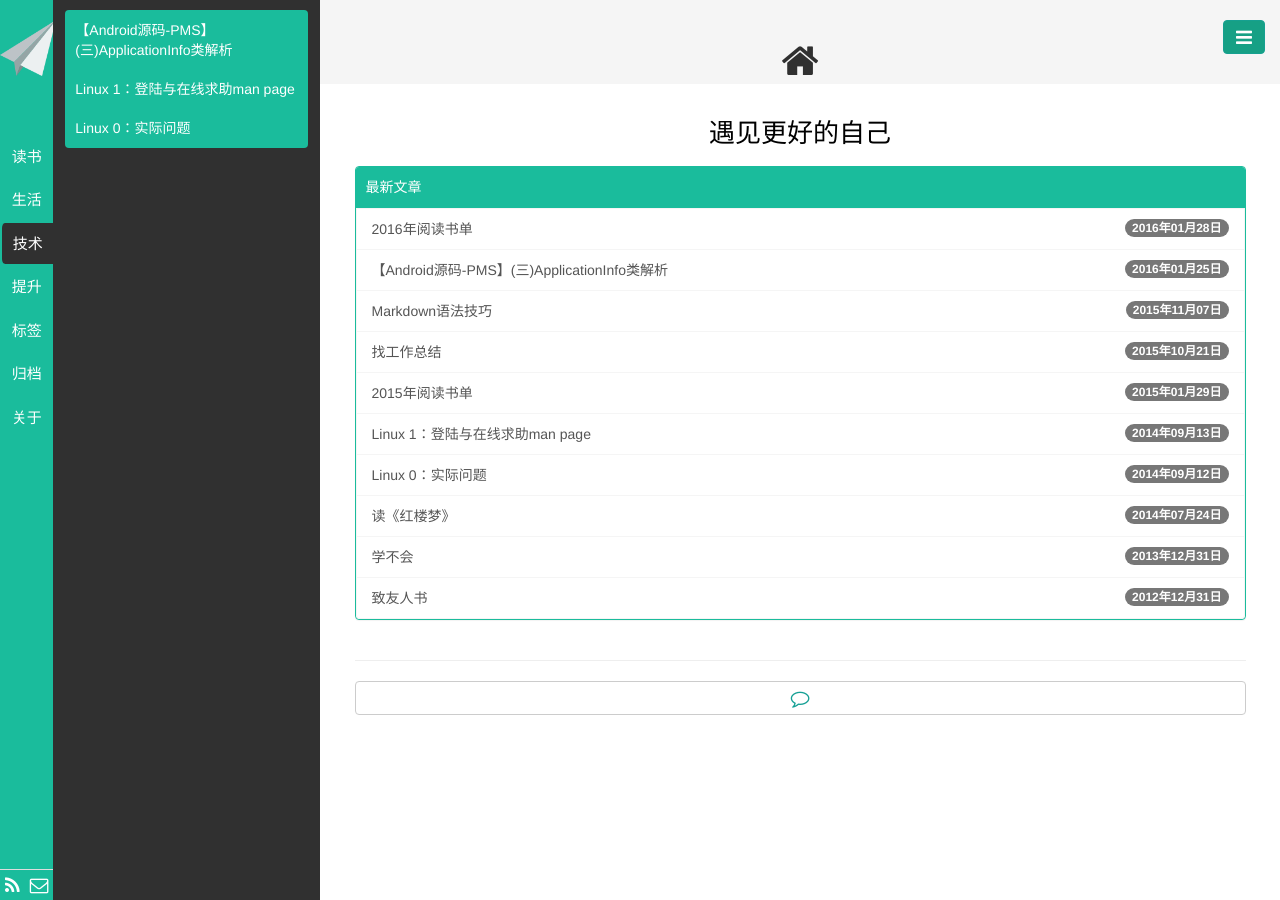
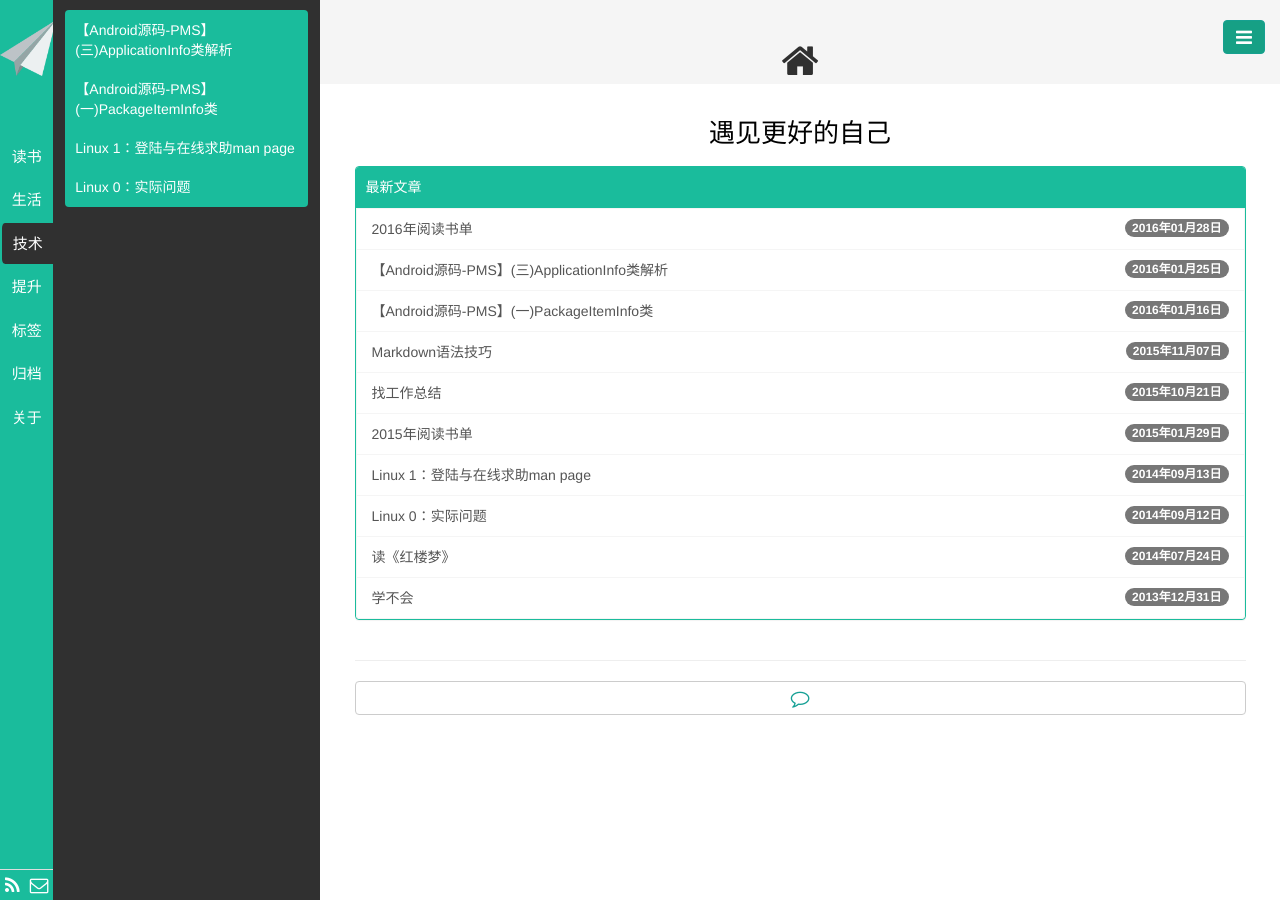
Before and after one commit to NemoTec/NemoTec.github.io, a Jekyll site: the page built from index.html, in a window 1280 px wide. Built offline with Jekyll 4.4.1, drawn with Linux system fonts in a browser that asks for light colours; Markdown is read by kramdown in place of the engine named in the settings; the list of posts is cut into pages by our own code; some of the changed lines change nothing that is shown.

Commit message:
add article 2016-01-16-Android-PMS-01-PackageItemInfo.md

```diff
--- /dev/null
+++ b/_posts/技术/2016-01-16-Android-PMS-01-PackageItemInfo.md
@@ -0,0 +1,98 @@
+---
+layout: post
+title: 【Android源码-PMS】(一)PackageItemInfo类
+category: 技术
+tags: Android源码
+keywords: PackageItemInfo, Android源码, PMS, android.content.pm.PackageItemInfo
+description: Android源码 android.content.pm.PackageItemInfo类的解析，PackageItemInfo代表一个应用包内所有组件项和通用信息的基类。该类提供最基本的属性集。
+---
+
+注：转载请注明来自Nemo, http://nemotec.github.io
+&nbsp;
+&nbsp;
+
+### 一、包名
+包名：android.content.pm.PackageItemInfo
+子类：(均在android.content.pm包中) ApplicationInfo, InstrumentationInfo, PermissionGroupInfo, PermissionInfo, ComponentInfo.
+&nbsp;
+
+### 二、概述
+&nbsp;&nbsp;&nbsp;&nbsp;&nbsp;&nbsp;&nbsp;Base class containing information common to all package items held by the package manager.  This provides a very common basic set of attributes: a label, icon, and meta-data.  This class is not intended to be used by itself; it is simply here to share common definitions between all items returned by the package manager.  As such, it does not itself implement Parcelable, but does provide convenience methods to assist in the implementation of Parcelable in subclasses.
+
+&nbsp;&nbsp;&nbsp;&nbsp;&nbsp;&nbsp;&nbsp;PackageItemInfo, 代表一个应用包内所有组件项和通用信息的基类。该类提供最基本的属性集，如: label, icon, meta-data等。一般不会直接使用该类，它设计之初就是为了包内其它基本组件项提供统一的基本定义。它没有实现接口Parcelable, 但它提供了传Parcel型的构造函数，以及writeToParcel()方法给它的子类来实现PackageItemInfo内部这部分的成员的Parcel化。
+&nbsp;
+
+### 三、主要成员
+``public String name;``
+该组件项的公共名称，从"android:name"属性得到。
+
+``public String packageName;``
+该组件项所在的包的包名。
+
+``public int labelRes;``
+指定该组件项的标签，string型的资源id，从"android:label"属性得到，如不设置则为0.
+
+``public CharSequence nonLocalizedLabel;``
+
+``public int icon;``
+指定该组件项的图标，drawable型的资源id，从"android:icon"属性得到，如不设置则为0.
+
+``public int banner;``
+指定该组件项的横幅，drawable型的资源id，从"android:banner"属性得到，如不设置则为0.
+
+``public int logo;``
+指定该组件项的logo，drawable型的资源id，比应用图标要大，ActionBar可以设置是否显示logo, 从"android:banner"属性得到，如不设置则为0.
+
+``public Bundle metaData;``
+对应AndroidManifest中的<meta-data>标签。只有<activity>, <activity-alias>, <service>, <receiver>, <application>标签中可能包含<meta-data>子标签。
+
+``public int showUserIcon;``
+默认值为UserHandle.USER_NULL，还可以是UserHandle.USER_OWNER。只有实例的引用来访问。
+&nbsp;
+
+### 四、主要方法
+``public PackageItemInfo()``
+``public PackageItemInfo(PackageItemInfo orig)``
+``protected PackageItemInfo(Parcel source)``
+构造方法.
+
+``public CharSequence loadLabel(PackageManager pm)``
+返回该组件项的标签，优先级依次为：nonLocalizedLabel, labelRes, name, packageName.
+
+``public Drawable loadIcon(PackageManager pm)``
+返回该组件项的图标，通过ApplicationPackageManager的loadItemIcon()方法获取icon对应的Drawable.
+
+``public Drawable loadBanner(PackageManager pm)``
+返回该组件项的横幅，通过ApplicationPackageManager的getDrawable()方法获取banner对应的Drawable, 如果banner为0, 返回loadDefaultBanner()的结果.
+
+``public Drawable loadLogo(PackageManager pm)``
+返回该组件项的大图标，通过ApplicationPackageManager的getDrawable()方法获取logo对应的Drawable, 如果logo为0, 返回loadDefaultLogo()的结果.
+
+``public Drawable loadDefaultIcon(PackageManager pm)``
+返回该组件的默认图标，通过ApplicationPackageManager的getDefaultActivityIcon()方法, 返回的结果是com.android.internal.R.drawable.sym_def_app_icon对应的Drawable.
+
+``protected Drawable loadDefaultBanner(PackageManager pm)``
+返回null.
+
+``protected Drawable loadDefaultLogo(PackageManager pm)``
+返回null.
+
+``public XmlResourceParser loadXmlMetaData(PackageManager pm, String name)``
+找到metaData中对应为name的资源id, 通过ApplicationPackageManager的getXml()方法, 返回该id对应的XmlResourceParser.
+
+``protected ApplicationInfo getApplicationInfo()``
+返回null.
+
+``public void writeToParcel(Parcel dest, int parcelableFlags)``
+为PackageItemInfo的子类Parcel化提供基类部分的成员的写入。
+&nbsp;
+
+### 五、调用情况
+``1.PackageParser.parsePackageItemInfo()``
+&nbsp;&nbsp;&nbsp;&nbsp;&nbsp;&nbsp;&nbsp;parsePackageItemInfo()是PackageParser的私有方法，也是唯一的参数有PackageItemInfo的方法，它在PackageParser中三个地方被调用，分别用于解析标签<permission-group>生成PermissionGroupInfo, 解析<permission>生成PermissionInfo, 解析<permission-tree>生成PermissionInfo.
+
+``2.PackageParser.parseBaseApplication()``
+&nbsp;&nbsp;&nbsp;&nbsp;&nbsp;&nbsp;&nbsp;parseBaseApplication()是PackageParser的私有方法，用于解析标签<application>生成ApplicationInfo, 只在PackageParser中被私有方法parseBaseApk(),  我们知PMS中scanPackageLI()最后会走到这里，也就是开机扫描所有安装apk时会解析manifest。
+&nbsp;
+
+&nbsp;&nbsp;&nbsp;&nbsp;&nbsp;&nbsp;&nbsp;可以看到PackageItemInfo类本身并没有被直接使用，更多的是它的子类、间接子类，不过它定义了组件的共同特征，为研究其它组件信息提供基础，组件信息均是public的，外部直接用该类实例来引用赋值。它的主要子类是ComponentInfo, ApplicationInfo在后面会继续研究，其它三个子类会大致过一遍。
--- a/_posts/技术/2016-01-25-Android-PMS-ApplicationInfo.md
+++ b/_posts/技术/2016-01-25-Android-PMS-03-ApplicationInfo.md
@@ -3,8 +3,8 @@ layout: post
 title: 【Android源码-PMS】(三)ApplicationInfo类解析
 category: 技术
 tags: Android源码
-keywords: ApplicationInfo, Android源码, ApplicationInfo类解析
-description: Android源码android.content.pm.ApplicationInfo类的解析。ApplicationInfo, 通过它可以得到一个应用基本信息。本文将解析所有ApplicationInfo的来源，传递，使用。
+keywords: ApplicationInfo, Android源码, PMS, android.content.pm.ApplicationInfo
+description: Android源码 android.content.pm.ApplicationInfo类的解析。ApplicationInfo, 通过它可以得到一个应用基本信息。本文将解析所有ApplicationInfo的来源，传递，使用。
 ---
 
 注：转载请注明来自Nemo, http://nemotec.github.io
```
